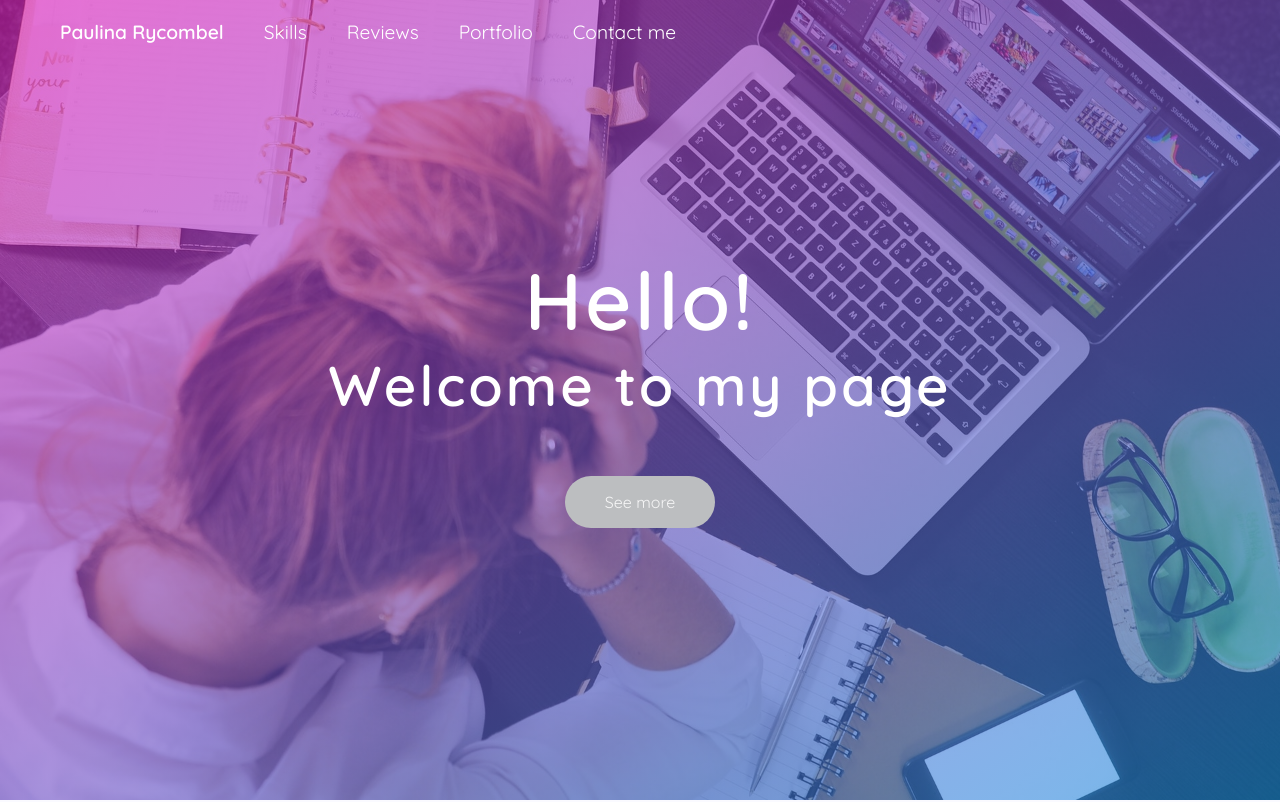
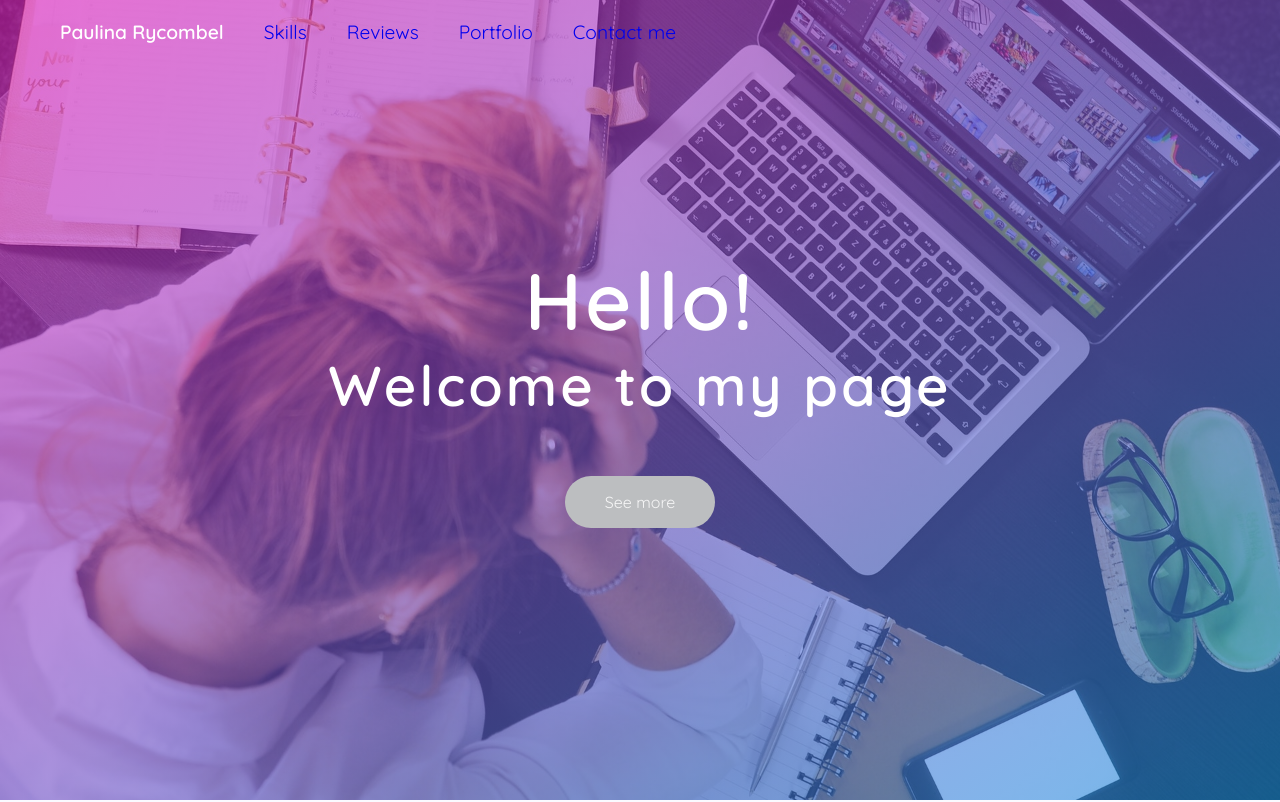
Before and after one commit to PaulinaRycombel/CodersCamp-Projekt-1, a plain HTML site: page index.html in a window 1280 px wide. Shown: the top 802 px of the page. Drawn offline with Linux system fonts and the light colour scheme.

Commit message:
Update styles.css

```diff
--- a/styles.css
+++ b/styles.css
@@ -56,12 +56,11 @@ body {
 
 .nav-item a {
   outline: none;
-  text-decoration: nonoe;
   text-decoration: none;
-  color: white;
+  color: rgb
 }
 
-.nav-item:hover {
+.nav-item a:hover {
   color: rgb(71, 71, 71);
   cursor: pointer;
 }
```
